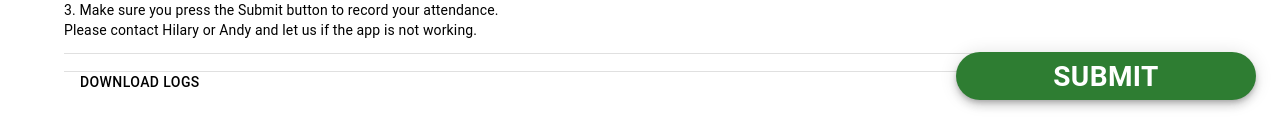
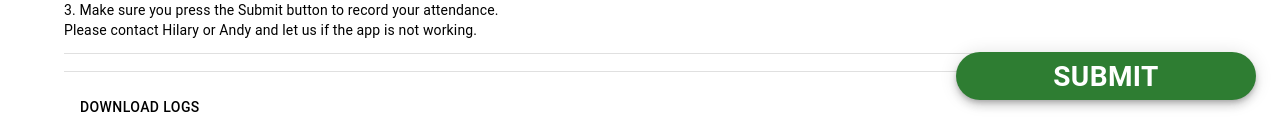
Before and after one commit to johnny555/mascarpone, a React (Create React App) app: page / in a window 1280 px wide. Shown: the part 676-806 px from the top of the page. Built offline with nearby package versions, Linux system fonts and the light colour scheme; no server answers; what @aws-amplify/datastore, aws-amplify would draw is missing.

Commit message:
removed button padding

```diff
--- a/src/App.js
+++ b/src/App.js
@@ -229,11 +229,11 @@ function App() {
     <Divider/>
 
     <Container>
-       <Button sx={{
-       position: 'fixed',
-       bottom: (theme) => theme.spacing(3),
+       <Button //sx={{
+       //position: 'fixed',
+       //bottom: (theme) => theme.spacing(3),
        //left:(theme) => theme.spacing(2)
-       }}
+       //}}
             variant="extended"
             onClick={get_attendance_book}>
             Download Logs
```
